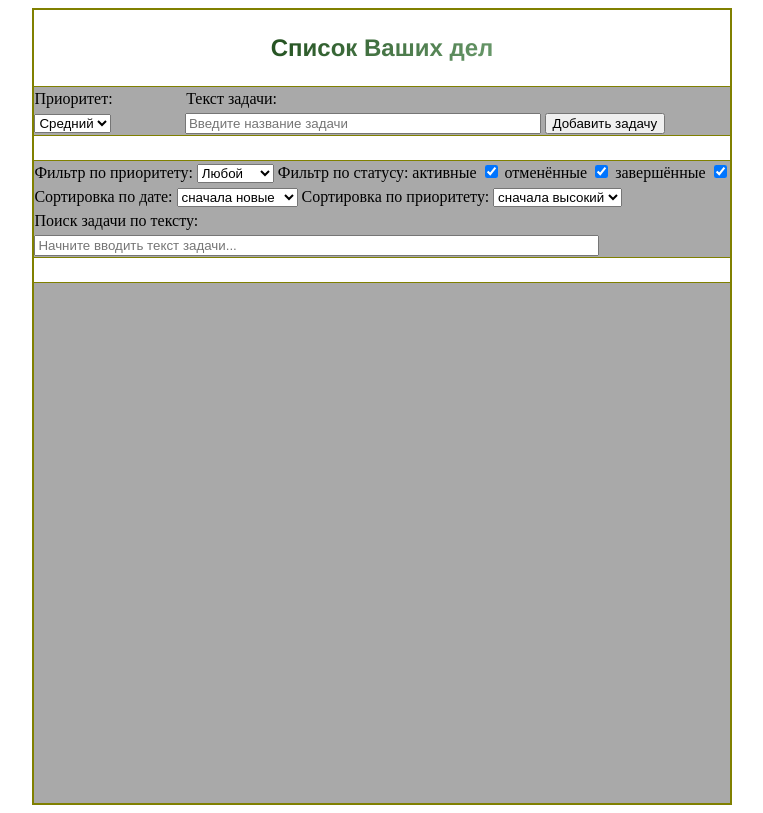
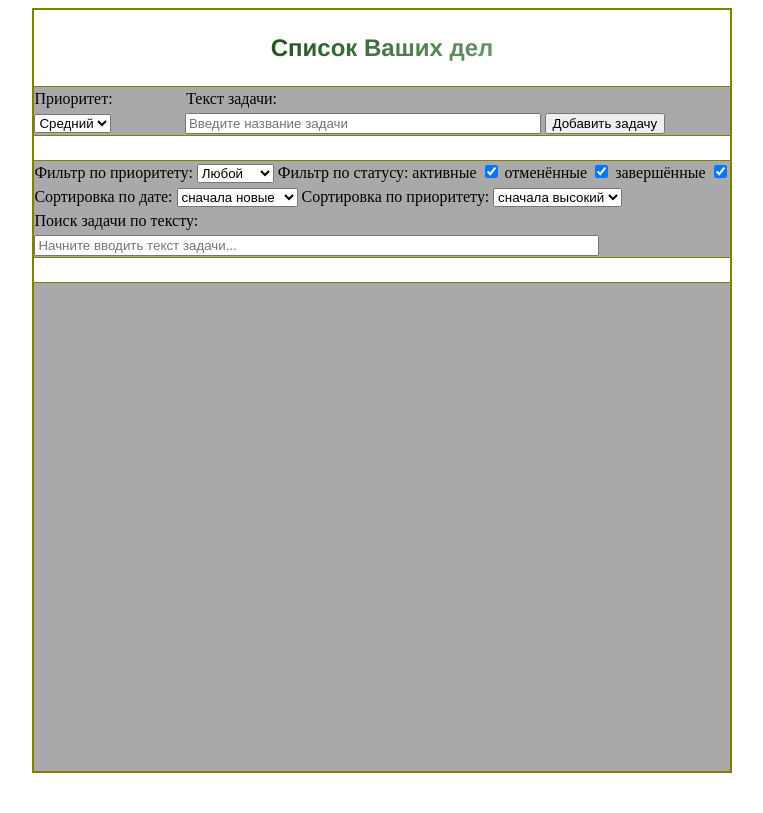
Before and after one commit to RvKybe/ToDoList, a website: page index.html in a window 1280 px wide. Shown: the whole page, without its empty margins (258-1021 px from the left). Drawn offline with Linux system fonts and the light colour scheme.

Commit message:
css update2

```diff
--- a/style.css
+++ b/style.css
@@ -19,7 +19,7 @@ body{
 .output-area{
     position: relative;
     width: 100%;
-    height: 520px;
+    height: 61vh;
     overflow-y: scroll;
     font-size: 10px;
     border-top: 1px solid olive;
```
